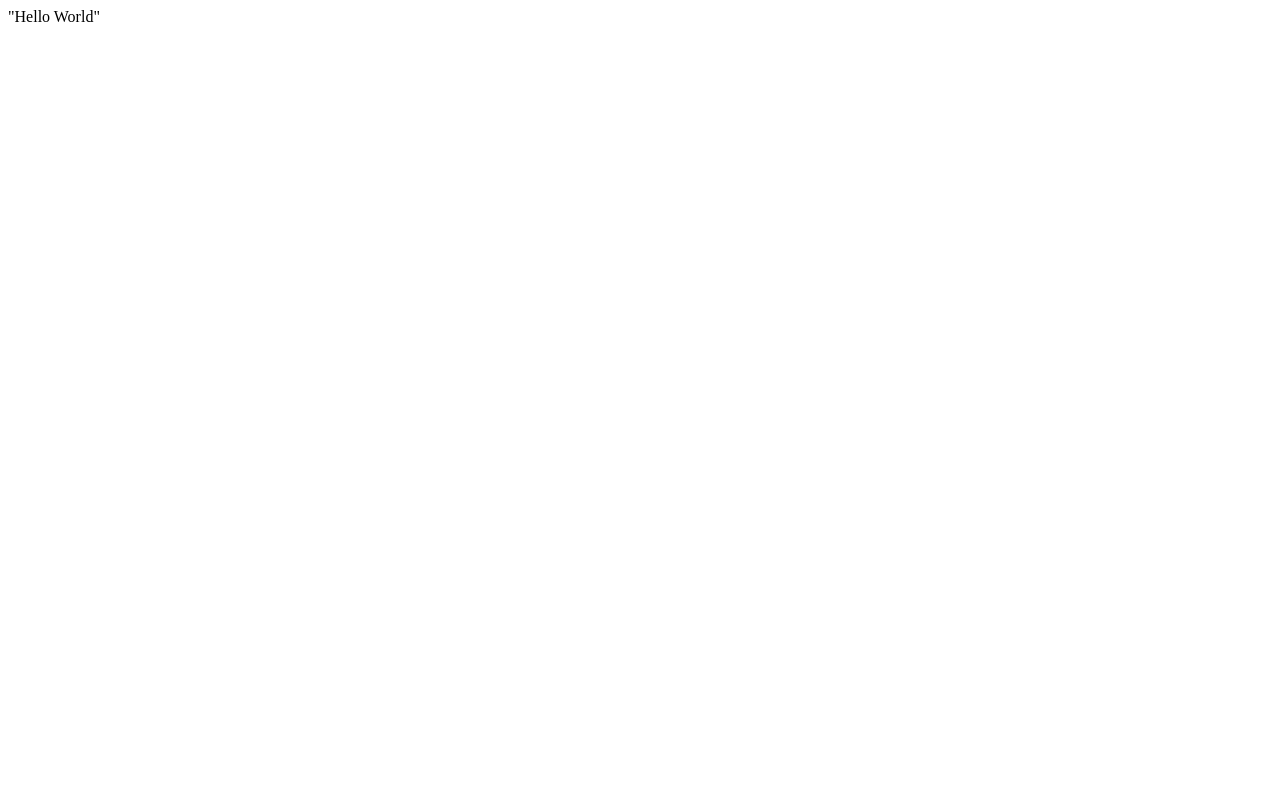
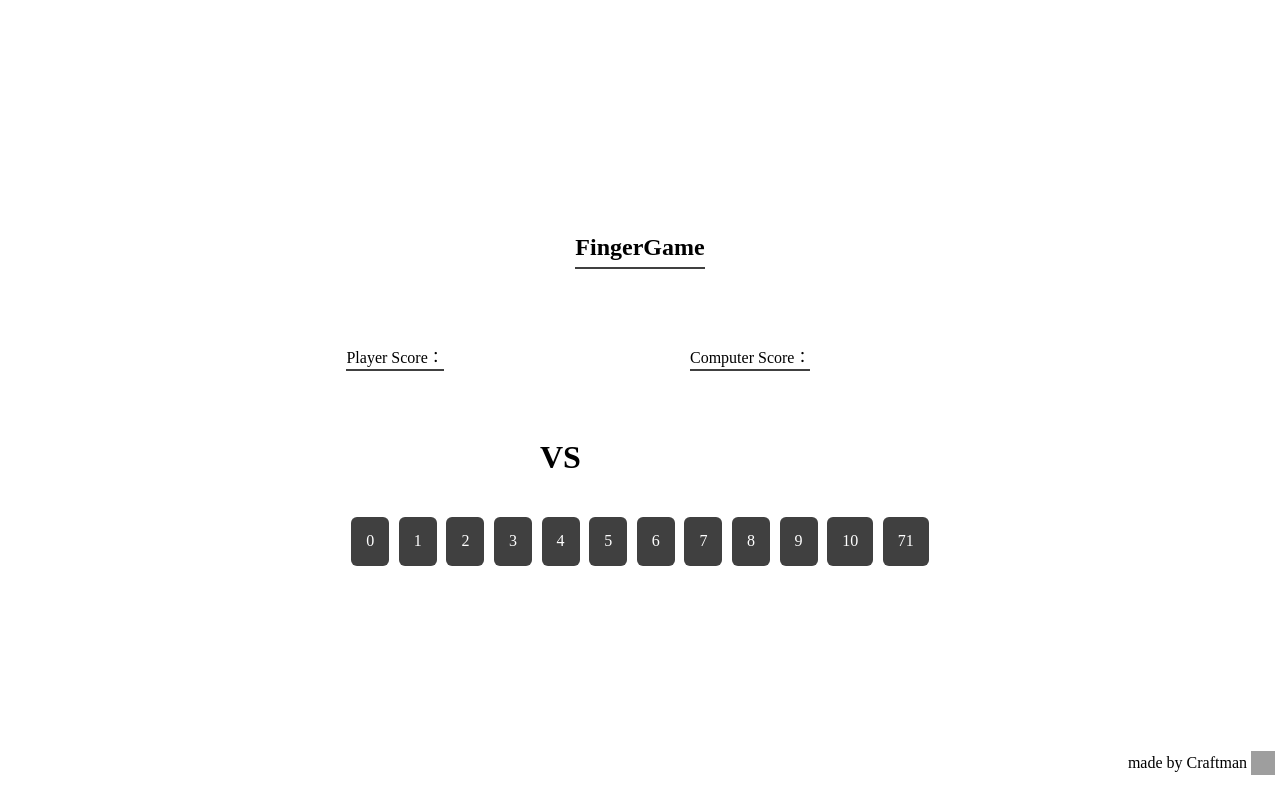
Before and after one commit to CraftScience/CraftScience.github.io, a plain HTML site: page index.html in a window 1280 px wide. Drawn offline with nearby package versions, Linux system fonts and the light colour scheme; files that its build step writes are made by us from their sources; grey boxes are pictures that could not be loaded.

Commit message:
Update index.html

```diff
--- a/index.html
+++ b/index.html
@@ -1 +1,67 @@
-"Hello World"
+<!DOCTYPE html>
+<html lang="en">
+  <head>
+    <meta charset="UTF-8" />
+    <meta name="viewport" content="width=device-width, initial-scale=1.0" />
+    <link rel="stylesheet" href="css/style.css" />
+    <link rel="stylesheet" href="css/normalize.css" />
+    <title>FingerGame</title>
+    <link
+      rel="icon"
+      href="https://leeds365-my.sharepoint.com/:i:/r/personal/sc23xs2_leeds_ac_uk/Documents/IMG_0073.png?csf=1&web=1&e=bsqMHB"
+      sizes="192x192"
+    />
+  </head>
+  <body>
+    <div id="container">
+      <h2>FingerGame</h2>
+      <div id="game-container">
+        <div id="points">
+          <label for="playerPoints">Player Score：</label>
+          <span class="playerPoints"></span>
+          <label for="computerPoints">Computer Score：</label>
+          <span class="computerPoints"></span>
+        </div>
+        <div id="choice">
+          <div id="playerChoice">
+            <img src="" alt="" id="playerChoiceImg" />
+            <h3 id="playerChoiceTxt"></h3>
+          </div>
+          <div id="rescontainer">
+            <h1 id="resTxt">VS</h1>
+          </div>
+          <div id="computerChoice">
+            <img src="" alt="" id="computerChoiceImg" />
+            <h3 id="computerChoiceTxt"></h3>
+          </div>
+        </div>
+        <div id="buttons">
+          <button class="btn">0</button>
+          <button class="btn">1</button>
+          <button class="btn">2</button>
+          <button class="btn">3</button>
+          <button class="btn">4</button>
+          <button class="btn">5</button>
+          <button class="btn">6</button>
+          <button class="btn">7</button>
+          <button class="btn">8</button>
+          <button class="btn">9</button>
+          <button class="btn">10</button>
+          <button id="act" class="btn" disabled>71</button>
+        </div>
+      </div>
+    </div>
+    <footer class="page-footer">
+      <span>made by Craftman</span>
+      <a target="_blank">
+        <img
+          class="touxiang"
+          src="https://leeds365-my.sharepoint.com/:i:/r/personal/sc23xs2_leeds_ac_uk/Documents/IMG_0073.png?csf=1&web=1&e=bsqMHB"
+          alt="George Martsoukos logo"
+        />
+      </a>
+    </footer>
+    <script src="https://cdnjs.cloudflare.com/ajax/libs/animejs/2.0.2/anime.min.js"></script>
+    <script src="js/script.js"></script>
+  </body>
+</html>
```
